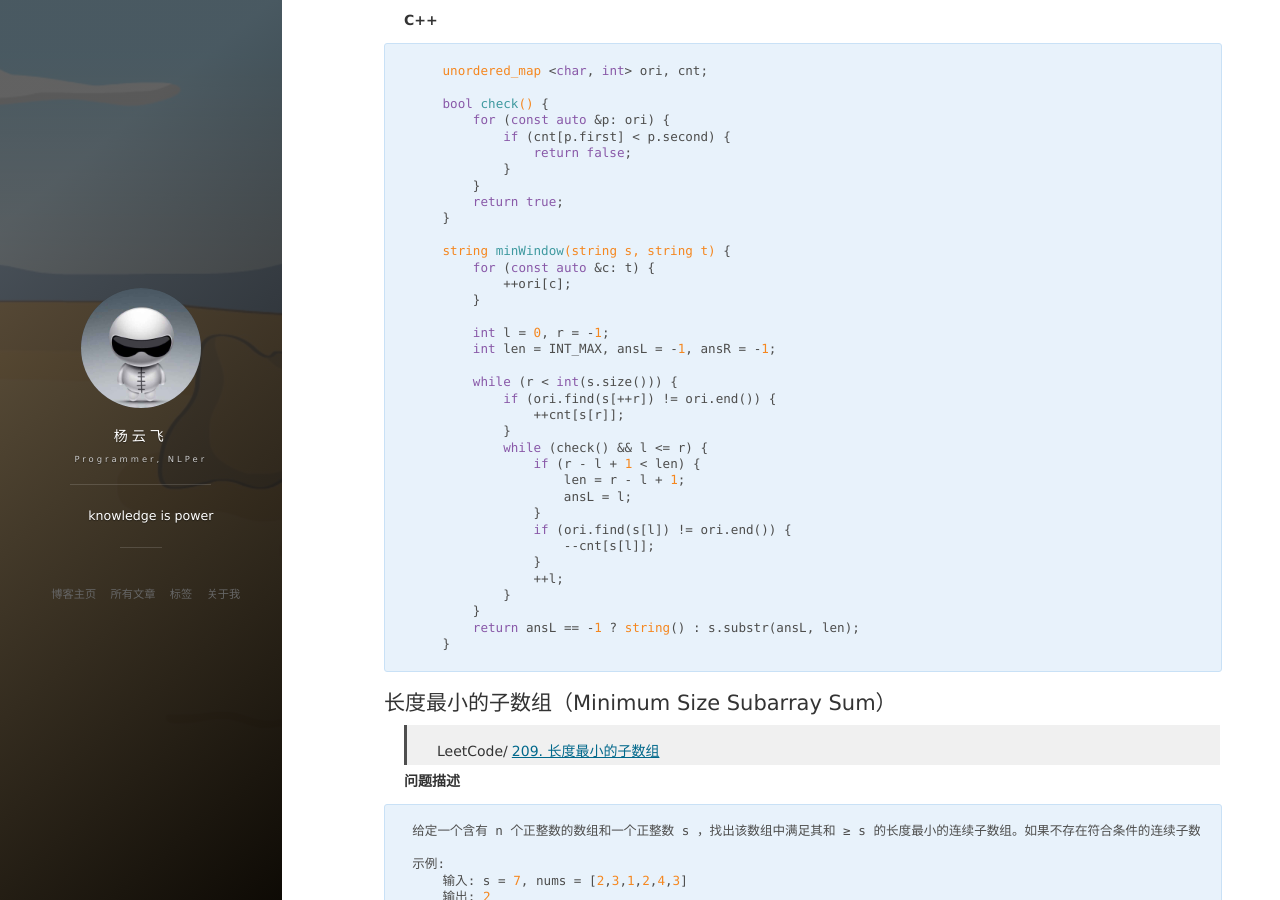
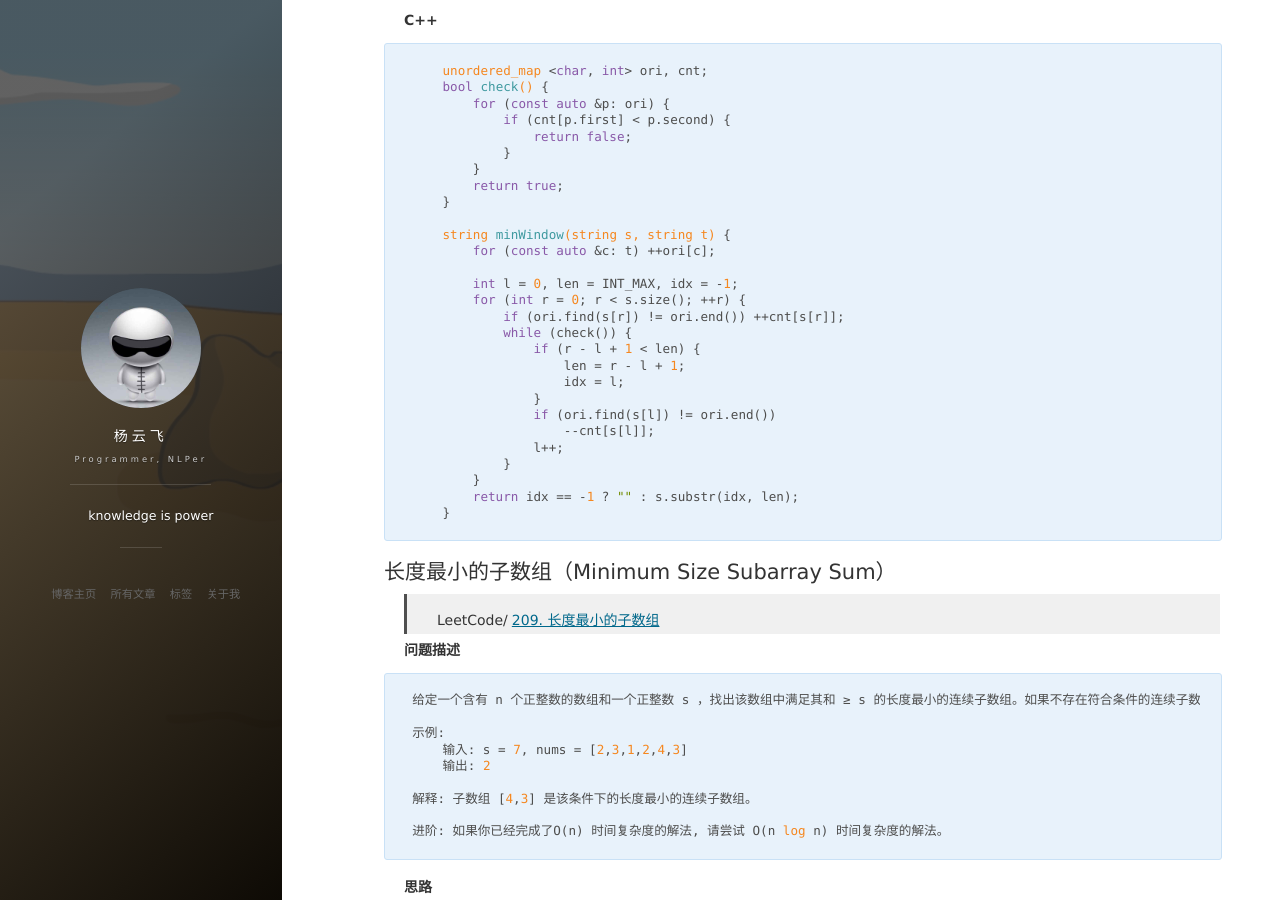
Before and after one commit to king-yyf/king-yyf.github.io, a Jekyll site: the page built from _posts/2020-09-05-two_points.md, in a window 1280 px wide and 900 px high, scrolled down 18664 px. Built offline with Jekyll 4.4.1, drawn with Linux system fonts in a browser that asks for light colours; nearby versions of some CDN libraries; comment, search, counter and statistics services are not loaded.

Commit message:
2021-0325-14-36

````diff
--- a/_posts/2020-09-05-two_points.md
+++ b/_posts/2020-09-05-two_points.md
@@ -955,7 +955,6 @@ class Solution:
 **C++**
 ```c++
     unordered_map <char, int> ori, cnt;
-
     bool check() {
         for (const auto &p: ori) {
             if (cnt[p.first] < p.second) {
@@ -966,29 +965,22 @@ class Solution:
     }
 
     string minWindow(string s, string t) {
-        for (const auto &c: t) {
-            ++ori[c];
-        }
-
-        int l = 0, r = -1;
-        int len = INT_MAX, ansL = -1, ansR = -1;
-
-        while (r < int(s.size())) {
-            if (ori.find(s[++r]) != ori.end()) {
-                ++cnt[s[r]];
-            }
-            while (check() && l <= r) {
+        for (const auto &c: t) ++ori[c];
+
+        int l = 0, len = INT_MAX, idx = -1;
+        for (int r = 0; r < s.size(); ++r) {
+            if (ori.find(s[r]) != ori.end()) ++cnt[s[r]];
+            while (check()) {
                 if (r - l + 1 < len) {
                     len = r - l + 1;
-                    ansL = l;
+                    idx = l;
                 }
-                if (ori.find(s[l]) != ori.end()) {
+                if (ori.find(s[l]) != ori.end())
                     --cnt[s[l]];
-                }
-                ++l;
+                l++;
             }
         }
-        return ansL == -1 ? string() : s.substr(ansL, len);
+        return idx == -1 ? "" : s.substr(idx, len);
     }
 ```
 
````
